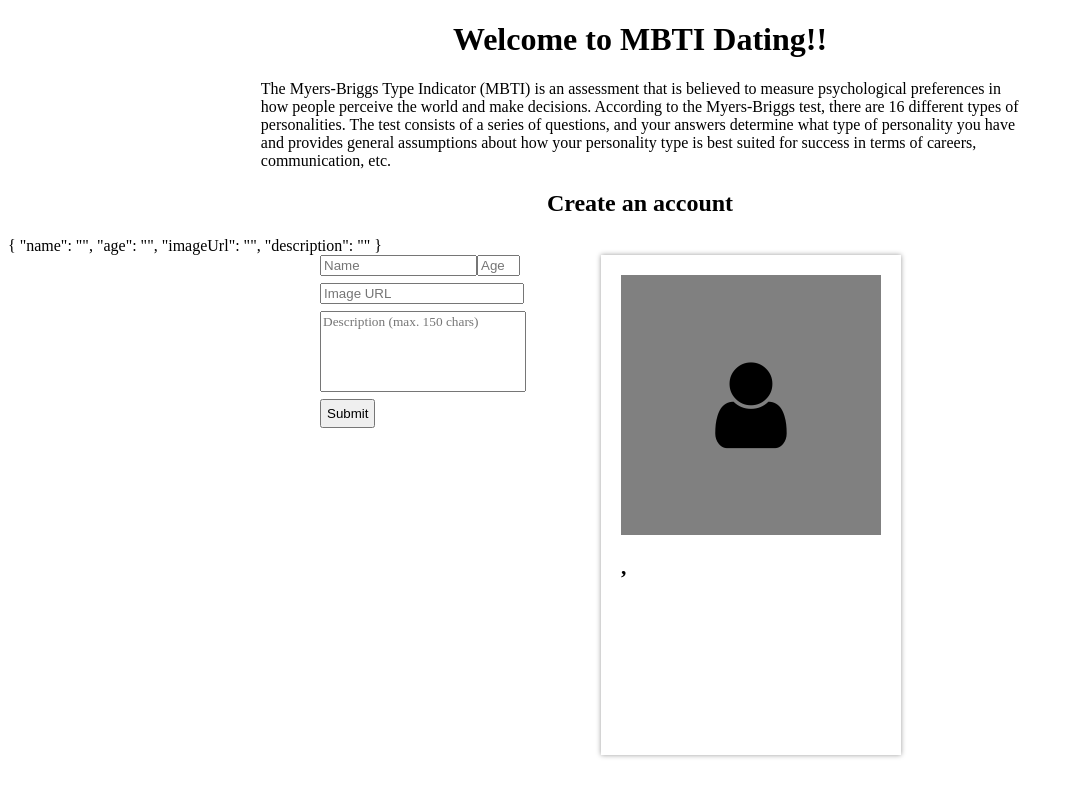
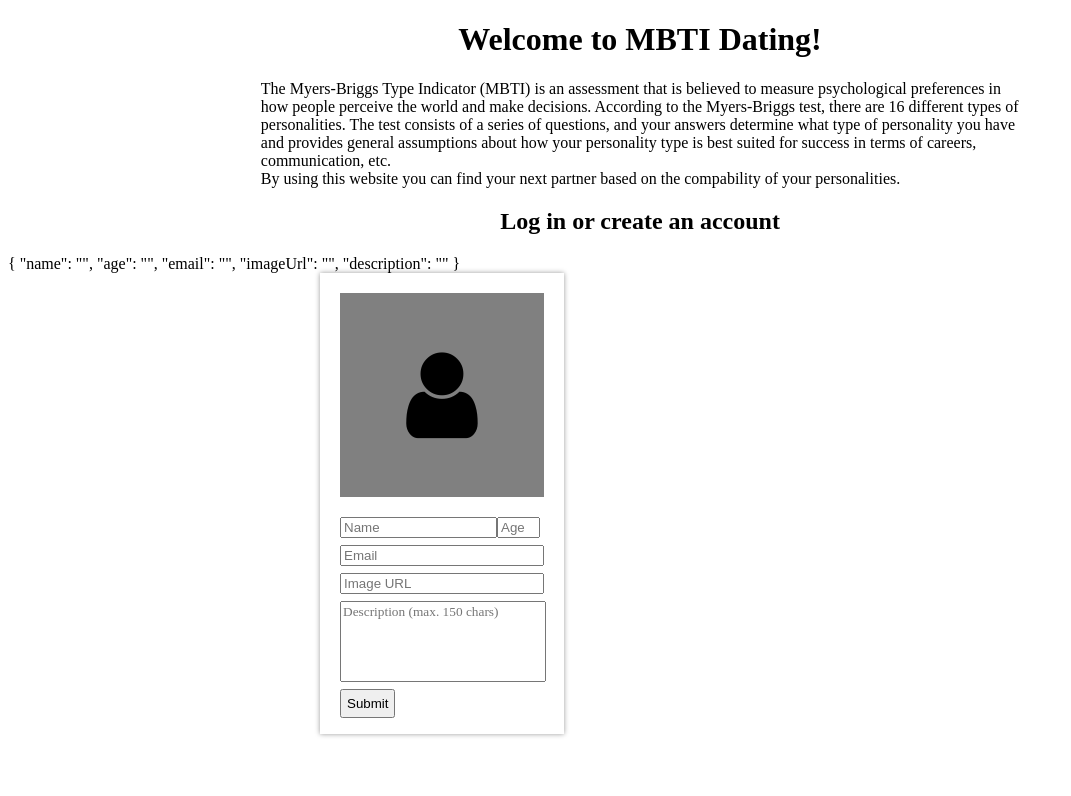
Before and after one commit to kaankabalak/mbti_dating, an Angular app in the folder public/: page / in a window 1280 px wide. Shown: the top 796 px of the page, without its empty margins (0-1071 px from the left). Built offline with nearby package versions, Linux system fonts and the light colour scheme.

Commit message:
Updates to sign up screen

```diff
--- a/public/src/app/app.component.css
+++ b/public/src/app/app.component.css
@@ -11,7 +11,8 @@
 #form {
     display: inline-block;
     vertical-align: top;
-    margin-right: 75px;
+    width: 260px;
+    margin: 0 20px 20px 20px;
 }
 #form input,textarea {
     display: block;
@@ -23,43 +24,26 @@
 #name-age, textarea {
     margin-bottom: 7px;
 }
-#image-url {
+.input-field {
     width: 196px;
     margin-bottom: 7px;
 }
 #card {
     display: inline-block;
     vertical-align: top;
-    width: 300px;
-    height: 500px;
+    width: 244px;
+    height: 461px;
     margin: 0 auto;
     background-color: white;
     -webkit-box-shadow: 0px 0px 5px 0px rgba(0,0,0,0.4);
     -moz-box-shadow: 0px 0px 5px 0px rgba(0,0,0,0.4);
     box-shadow: 0px 0px 5px 0px rgba(0,0,0,0.4);
 }
-#card-center {
-    margin: 0 auto;
-    width: 260px;
-    height: 175px;
-}
-#card-top {
-    display: inline-block;
-    font-size: 16pt;
-    font-weight: bold;
-    margin-bottom: 7px;
-}
-#card-bottom p{
-    margin: 0 !important;
-    width: 260px;
-    height: 180px;
-    word-wrap: break-word;
-}
 i {
     font-size: 100px;
     text-align: center;
     width: 100px;
-    margin: 80px;
+    margin: 52px;
 }
 #name {
     width: 149px;
@@ -86,8 +70,8 @@
     margin: 20px;
     vertical-align: top;
     display: inline-block;
-    width: 260px;
-    height: 260px;
+    width: 204px;
+    height: 204px;
 }
 #submit {
     /* width: 100%; */
--- a/public/src/app/app.component.html
+++ b/public/src/app/app.component.html
@@ -1,38 +1,35 @@
-<h1>Welcome to MBTI Dating!!</h1>
+<h1>Welcome to MBTI Dating!</h1>
 
 <p>The Myers-Briggs Type Indicator (MBTI) is an assessment that is believed to measure psychological preferences in
 how people perceive the world and make decisions. According to the Myers-Briggs test, there are 16 different types
 of personalities. The test consists of a series of questions, and your answers determine what type of personality you have
 and provides general assumptions about how your personality type is best suited for success in terms of careers, communication, etc.</p>
 
-<h2>Create an account</h2>
+<p>By using this website you can find your next partner based on the compability of your personalities.</p>
+
+<h2>Log in or create an account</h2>
 
 {{ user | json }}
 
 <div id="wrapper">
+  <div id="card">
+    <div id="image">
+        <i class="fa fa-user" aria-hidden="true"></i>
+    </div>
     <div id="form">
       <div id="name-age">
         <input type="text" id="name" [(ngModel)]="user.name" placeholder="Name">
         <input type="number" id="age" [(ngModel)]="user.age" placeholder="Age">
       </div>
-    <input type="text" id="image-url" [(ngModel)]="user.imageUrl" placeholder="Image URL">
+      <input type="text" class="input-field" [(ngModel)]="user.email" placeholder="Email">
+      <input type="text" class="input-field" [(ngModel)]="user.imageUrl" placeholder="Image URL">
       <textarea id="description"  [(ngModel)]="user.description"
       placeholder="Description (max. 150 chars)" maxlength="150">
       </textarea>
       <input type="submit" id="submit" value="Submit">
     </div>
+  </div>
+  <div id="form">
 
-  <div id="card">
-    <div id="image">
-        <i class="fa fa-user" aria-hidden="true"></i>
-    </div>
-    <div id="card-center">
-        <div id="card-top">
-          <label>{{ user.name }}, {{ user.age }}</label>
-        </div>
-        <div id="card-bottom">
-          <p>{{ user.description }}</p>
   </div>
 </div>
-  </div>
-</div>
--- a/public/src/app/app.component.ts
+++ b/public/src/app/app.component.ts
@@ -11,6 +11,7 @@
   user = {
     name: '',
     age: '',
+    email: '',
     imageUrl: '',
     description: ''
   }
```
Lines whose indentation alone changed are shown as unchanged.
